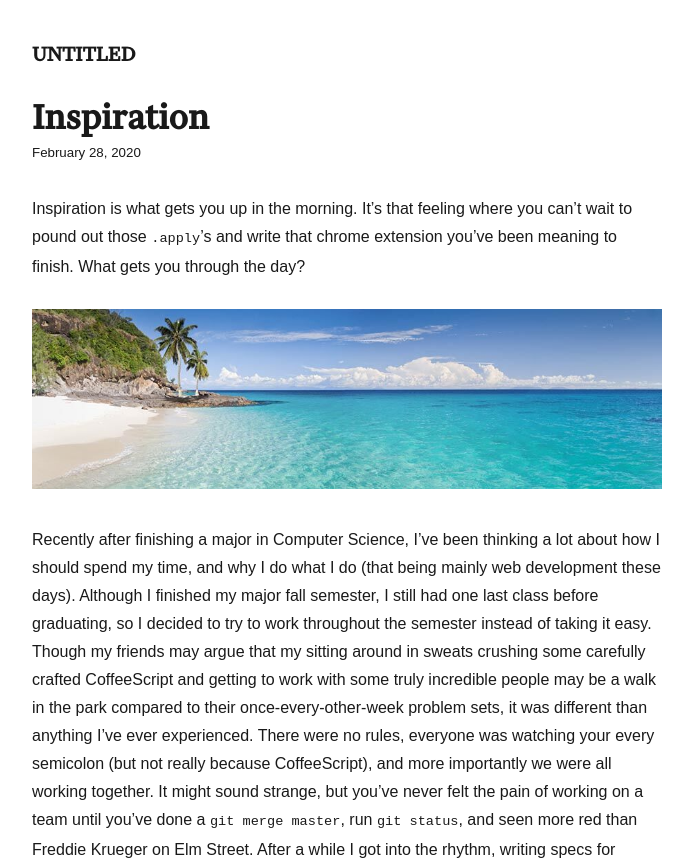
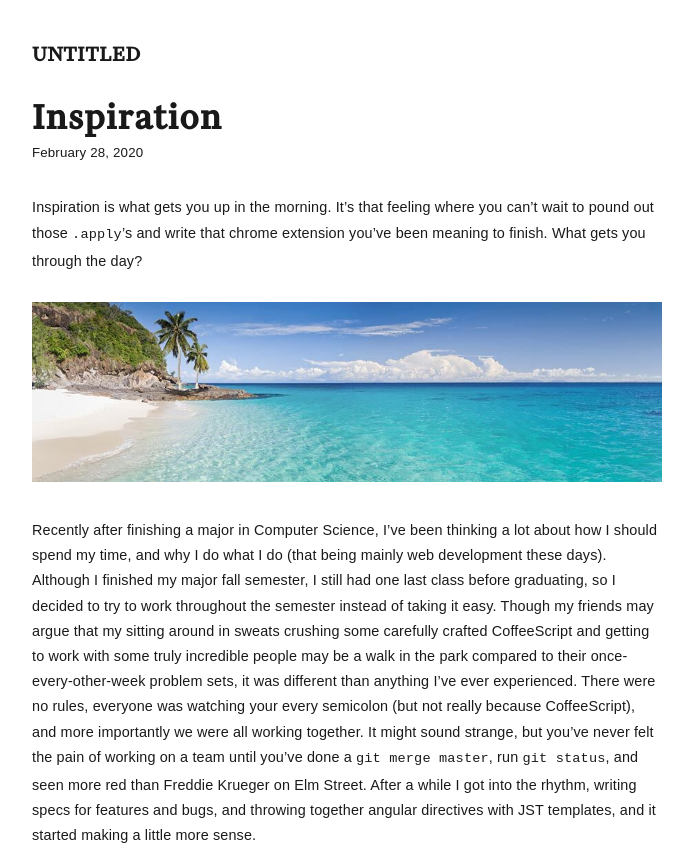
Before and after one commit to keyboard-clacker/untitled, a Gatsby site: page /inspiration/ in a window 1280 px wide. Shown: the top 858 px of the page, without its empty margins (293-986 px from the left). Built offline with nearby package versions, Linux system fonts and the light colour scheme; Gatsby itself is replaced by a stand-in of ours; some packages are replaced by stand-ins of ours; a web font is replaced by a local one.

Commit message:
[KH] update letter spacing across the board

```diff
--- a/src/components/splash/splash.module.css
+++ b/src/components/splash/splash.module.css
@@ -16,6 +16,7 @@
   font-family: Financier, Merriweather;
   font-size: 2em;
   left: 20%;
+  letter-spacing: 0.03em;
   padding: 0 16px;
   position: absolute;
   top: 50%;
--- a/src/styles/typography.css
+++ b/src/styles/typography.css
@@ -29,8 +29,11 @@
 
 body {
   font-family: Sohne, sans-serif;
+  font-size: 0.9em;
+  letter-spacing: 0.01em;
 }
 
 h1, h2, h3, h4 {
   font-family: Financier, Merriweather, serif;
+  letter-spacing: 0.03em;
 }
```
